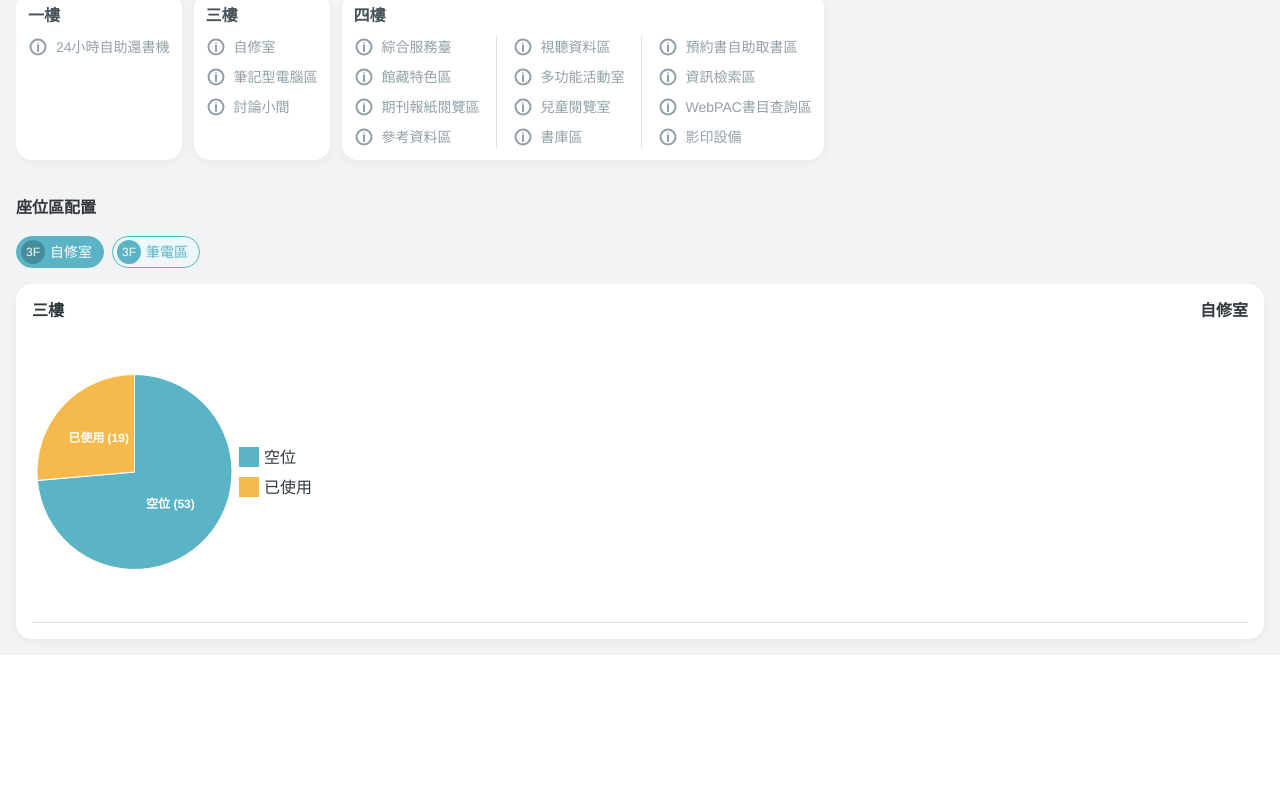
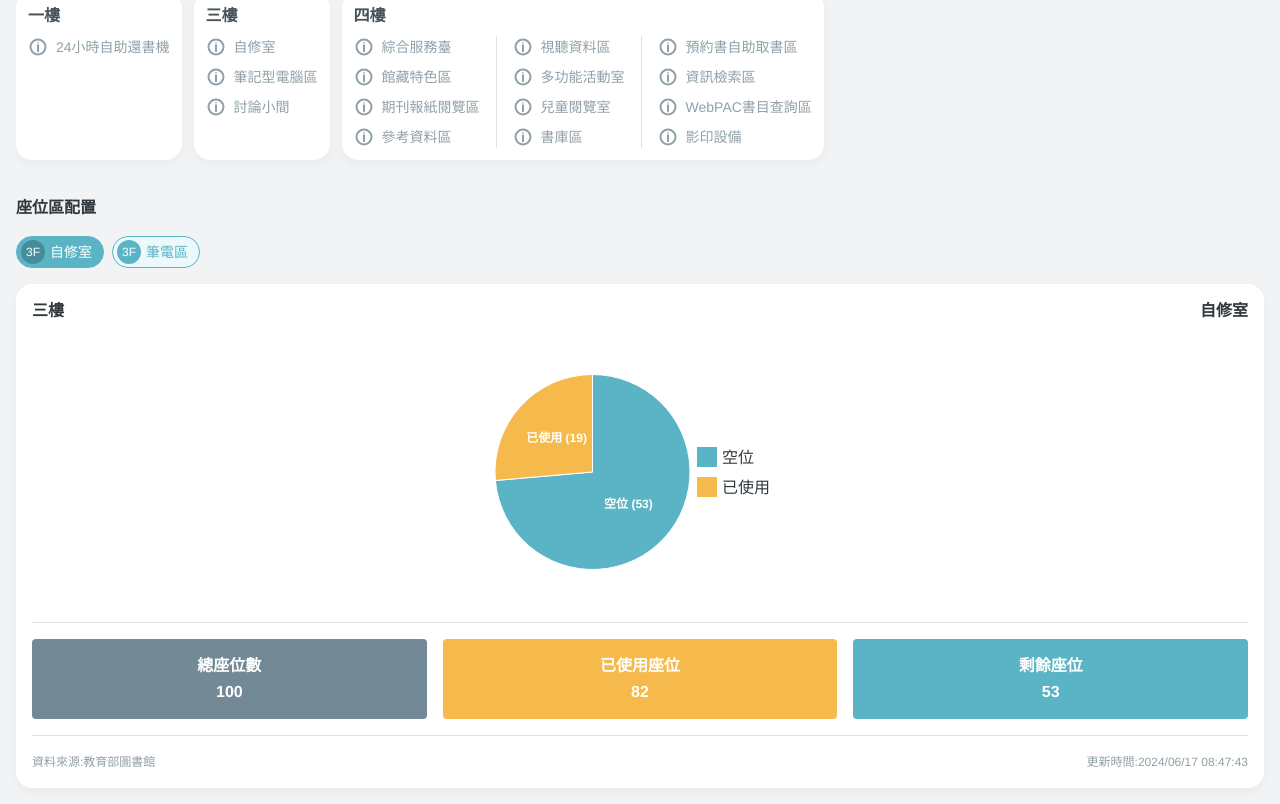
Before and after one commit to kungfangyu/library_seat_tracker, a React (Create React App) app: page /librarydetail/1 in a window 1280 px wide. Shown: the part 252-1056 px from the top of the page. Before the commit the page ends 907 px from the top, so only its background shows below. Built offline with nearby package versions, Linux system fonts and the light colour scheme.

Commit message:
feat: create seat number ui

```diff
--- /dev/null
+++ b/src/components/common/utility/TextBoxStyle.js
@@ -0,0 +1,20 @@
+/*
+ * @Author: Fangyu Kung
+ * @Date: 2024-09-05 06:59:17
+ * @LastEditors: Do not edit
+ * @LastEditTime: 2024-09-06 18:20:47
+ * @FilePath: /library_seat_tracker/src/components/common/utility/TextBoxStyle.js
+ */
+import Box from "@mui/material/Box";
+import { styled } from "@mui/material/styles";
+
+const TextBox = styled(Box)(() => {
+  return {
+    borderRadius: "4px",
+    padding: "8px",
+    width: "100%",
+    height: "80px",
+  };
+});
+
+export default TextBox;
--- a/src/pages/LibraryDetail.js
+++ b/src/pages/LibraryDetail.js
@@ -2,7 +2,7 @@
  * @Author: Fangyu Kung
  * @Date: 2024-09-05 08:55:26
  * @LastEditors: Do not edit
- * @LastEditTime: 2024-09-06 13:58:13
+ * @LastEditTime: 2024-09-06 18:31:44
  * @FilePath: /library_seat_tracker/src/pages/LibraryDetail.js
  */
 import ArrowBackIosNewRoundedIcon from "@mui/icons-material/ArrowBackIosNewRounded";
@@ -22,9 +22,9 @@ import { useNavigate } from "react-router-dom";
 import BaseCard from "../components/common/card/BaseCardStyle";
 import { AvatarChips } from "../components/common/utility/ChipsStyle";
 import { Header, Wrapper } from "../components/common/utility/LayoutStyle";
+import TextBox from "../components/common/utility/TextBoxStyle";
 import FacilityItem from "../components/libraryDetail/FacilityItem";
 import { theme } from "../style/theme";
-
 const LibraryDetail = () => {
   const navigate = useNavigate();
 
@@ -250,6 +250,7 @@ const LibraryDetail = () => {
                 <Typography variant="h3SemiBold">三樓</Typography>
                 <Typography variant="h3SemiBold">自修室</Typography>
               </Box>
+              <Box sx={{ display: "flex", justifyContent: "center" }}>
                 <PieChart
                   colors={[
                     theme.palette.primary.main,
@@ -271,8 +272,115 @@ const LibraryDetail = () => {
                   }}
                   {...size}
                 />
+              </Box>
               <Divider />
-              <Box></Box>
+              <Stack
+                direction="row"
+                spacing={2}
+                my={2}
+                sx={{
+                  width: "100%",
+                  justifyContent: "space-between",
+                }}
+              >
+                <TextBox
+                  sx={{
+                    display: "flex",
+                    flexDirection: "column",
+                    justifyContent: "center",
+                    alignItems: "center",
+                    background: theme.palette.grey.dark,
+                  }}
+                >
+                  <Typography
+                    variant="h3SemiBold"
+                    sx={{
+                      textAlign: "center",
+                      marginBottom: "4px",
+                      color: theme.palette.white.main,
+                    }}
+                  >
+                    總座位數
+                  </Typography>
+                  <Typography
+                    variant="h3SemiBold"
+                    sx={{
+                      textAlign: "center",
+                      color: theme.palette.white.main,
+                    }}
+                  >
+                    100
+                  </Typography>
+                </TextBox>
+                <TextBox
+                  sx={{
+                    display: "flex",
+                    flexDirection: "column",
+                    justifyContent: "center",
+                    alignItems: "center",
+                    background: theme.palette.secondary.main,
+                  }}
+                >
+                  <Typography
+                    variant="h3SemiBold"
+                    sx={{
+                      textAlign: "center",
+                      marginBottom: "4px",
+                      color: theme.palette.white.main,
+                    }}
+                  >
+                    已使用座位
+                  </Typography>
+                  <Typography
+                    variant="h3SemiBold"
+                    sx={{
+                      textAlign: "center",
+                      color: theme.palette.white.main,
+                    }}
+                  >
+                    82
+                  </Typography>
+                </TextBox>
+                <TextBox
+                  sx={{
+                    display: "flex",
+                    flexDirection: "column",
+                    justifyContent: "center",
+                    alignItems: "center",
+                    background: theme.palette.primary.main,
+                  }}
+                >
+                  <Typography
+                    variant="h3SemiBold"
+                    sx={{
+                      textAlign: "center",
+                      marginBottom: "4px",
+                      color: theme.palette.white.main,
+                    }}
+                  >
+                    剩餘座位
+                  </Typography>
+                  <Typography
+                    variant="h3SemiBold"
+                    sx={{
+                      textAlign: "center",
+                      color: theme.palette.white.main,
+                    }}
+                  >
+                    53
+                  </Typography>
+                </TextBox>
+              </Stack>
+
+              <Divider pt={2} />
+              <Box mt={2} display="flex" justifyContent="space-between">
+                <Typography variant="caption" color="text.third">
+                  資料來源:教育部圖書館
+                </Typography>
+                <Typography variant="caption" color="text.third">
+                  更新時間:2024/06/17 08:47:43
+                </Typography>
+              </Box>
             </BaseCard>
           </Box>
         </Box>
```
Also changed, not shown: src/components/libraryList/LocationCard.js (+7 -4 lines), 1 other file (tests, documents, lock files or other folders). Lines whose indentation alone changed are shown as unchanged.
